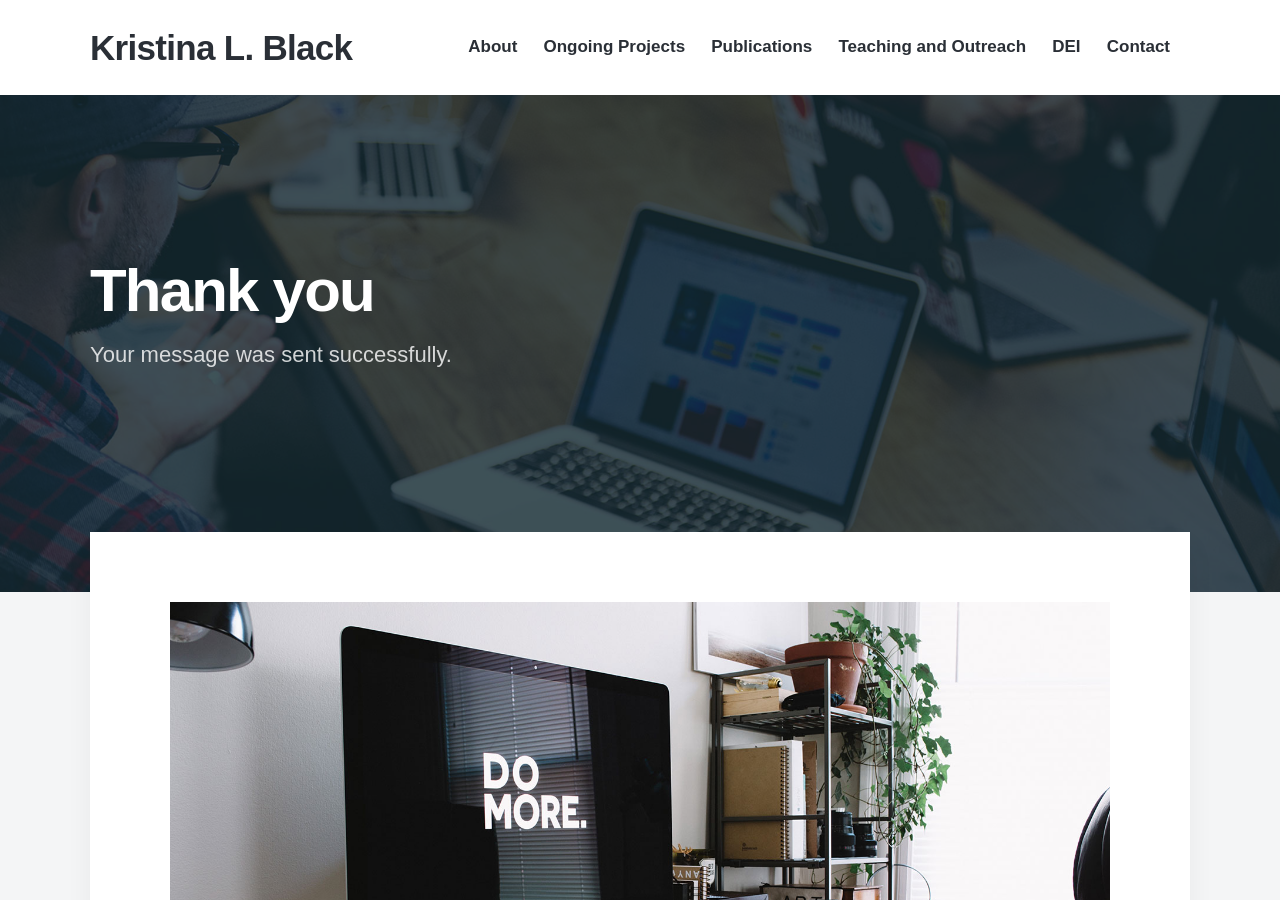
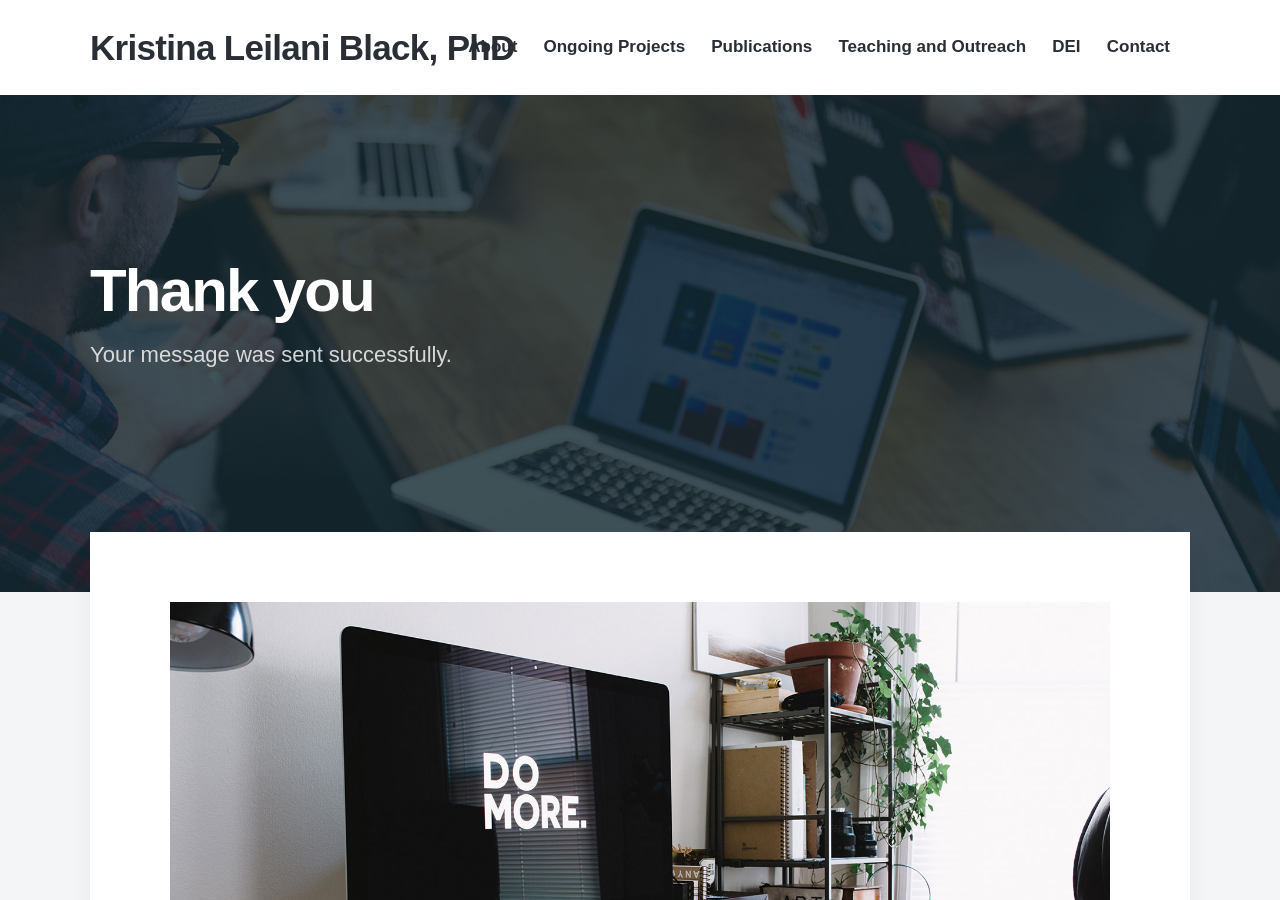
Before and after one commit to kristinaleilani/kristinaleilani.github.io, a Jekyll site: the page built from _pages/thanks.md, in a window 1280 px wide and 900 px high. Built offline with Jekyll 4.4.1, drawn with Linux system fonts in a browser that asks for light colours; nearby versions of some CDN libraries; some web fonts are replaced; some of the changed text lies outside the part shown.

Commit message:
Update settings.yml

```diff
--- a/_data/settings.yml
+++ b/_data/settings.yml
@@ -1,5 +1,5 @@
 basic_settings:
-  site_title: Kristina L. Black
+  site_title: Kristina Leilani Black, PhD
   favicon_image: /images/initials.png
 
 header_settings:
```
